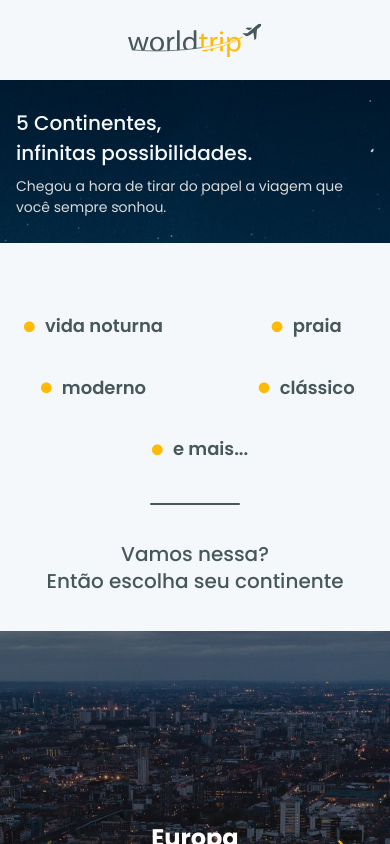
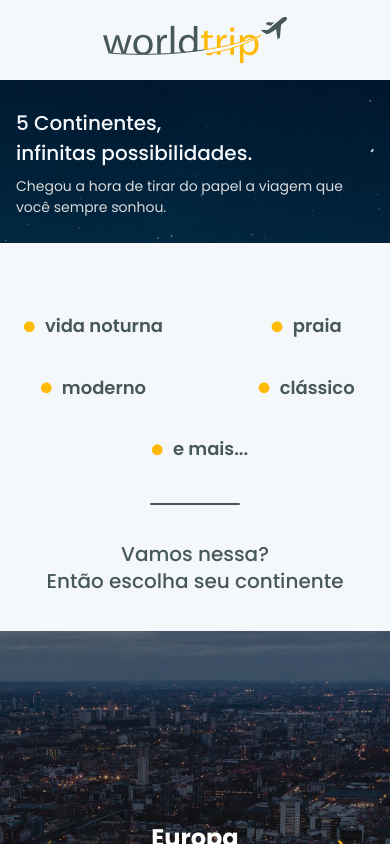
Before and after one commit to AdrielGarciaS/worldtrip, a Next.js app: page / in a window 390 px wide. Shown: the top 844 px of the page. Built offline with nearby package versions, Linux system fonts and the light colour scheme; data requests are answered from the project's data file.

Commit message:
feat: apply responsiveness on header

```diff
--- a/src/components/Header/index.tsx
+++ b/src/components/Header/index.tsx
@@ -16,7 +16,7 @@ export const Header = () => {
       as="header"
       w="100%"
       h="20"
-      px="32"
+      px={[0, 0, '32']}
       py="2"
       align="center"
       justify="center"
@@ -27,15 +27,16 @@ export const Header = () => {
             onClick={handleGoBack}
             aria-label="Navigate back"
             icon={<Icon as={FiChevronLeft} />}
-            mr="4"
+            ml="1rem"
             bg="transparent"
+            fontSize="1.875rem"
           />
         )}
 
         <Image
           src="/assets/logo.svg"
           alt="World Trip"
-          h={45}
+          h={['100%', '100%', '45px']}
           fontSize="8"
           mx="auto"
         />
```
